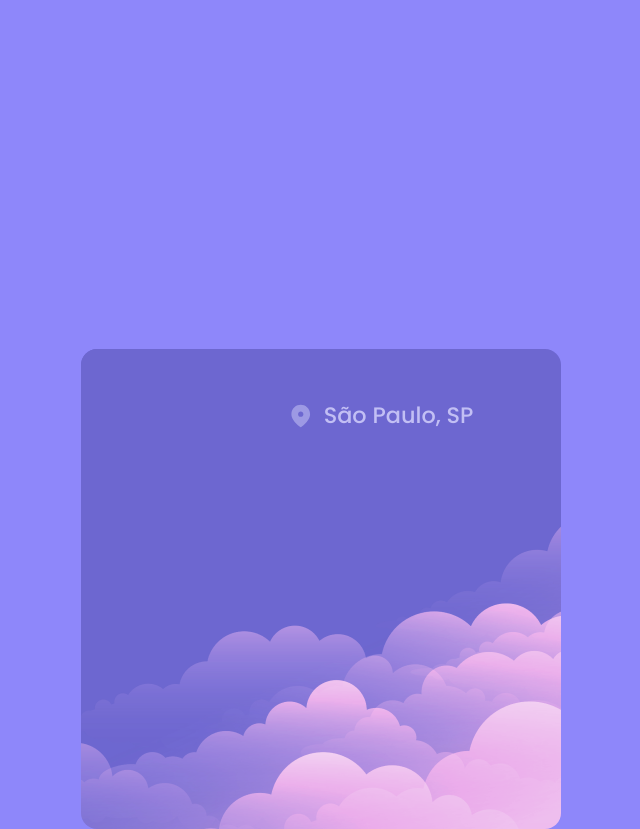
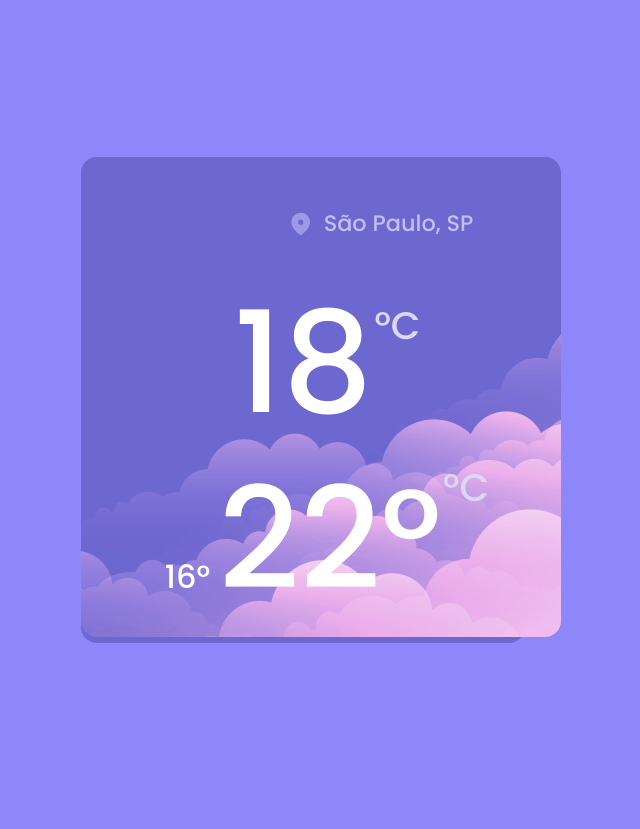
Before and after one commit to claytonfortunato/Weather-10, a React (Vite) app: page / in a window 1280 px wide. Shown: the whole page, without its empty margins (337-977 px from the left). After the commit the page ends 800 px from the top, so only its background shows below. Built offline with nearby package versions, Linux system fonts and the light colour scheme.

Commit message:
feat: style temperatura

```diff
--- a/src/components/Temperatures/index.tsx
+++ b/src/components/Temperatures/index.tsx
@@ -5,7 +5,7 @@ interface TemperaturesProps {
   max: number;
 }
 
-export const Temperaturas = ({ min, max }: TemperaturesProps) => {
+export const Temperatures = ({ min, max }: TemperaturesProps) => {
   return (
     <C.Container>
       {max}° <span>{min}°</span>
--- a/src/components/Temperatures/styles.ts
+++ b/src/components/Temperatures/styles.ts
@@ -1,3 +1,9 @@
 import styled from "styled-components";
 
-export const Container = styled.div``;
+export const Container = styled.div`
+  color: ${(props) => props.theme.colors.white};
+
+  span {
+    color: ${(props) => props.theme.colors.purple100};
+  }
+`;
--- a/src/components/Weather/index.tsx
+++ b/src/components/Weather/index.tsx
@@ -1,5 +1,6 @@
 import { Card } from "../Card";
 import { Location } from "../Location";
+import { Temperatures } from "../Temperatures";
 
 import * as C from "./styles";
 
@@ -8,6 +9,10 @@ const Weather = () => {
     <Card padding="sm" gridArea="now">
       <C.Container>
         <Location />
+        <C.ContainerTemp>
+          <span>18</span>
+          <Temperatures min={22} max={16} />
+        </C.ContainerTemp>
       </C.Container>
     </Card>
   );
--- a/src/components/Weather/styles.ts
+++ b/src/components/Weather/styles.ts
@@ -24,3 +24,35 @@ export const Container = styled.div`
     border-radius: 1rem;
   }
 `;
+
+export const ContainerTemp = styled.div`
+  display: flex;
+  flex-direction: column;
+  justify-content: center;
+  align-items: center;
+  gap: 0.4rem;
+
+  font-size: 2rem;
+  line-height: 2.4rem;
+
+  span {
+    position: relative;
+
+    font-size: 8.8rem;
+    line-height: 10.6rem;
+    color: ${(props) => props.theme.colors.white};
+
+    &::before {
+      content: "°C";
+      display: block;
+
+      position: absolute;
+      top: 2.9rem;
+      right: -3rem;
+
+      font-size: 2.4rem;
+      line-height: 2.9px;
+      color: ${(props) => props.theme.colors.gray300};
+    }
+  }
+`;
```
